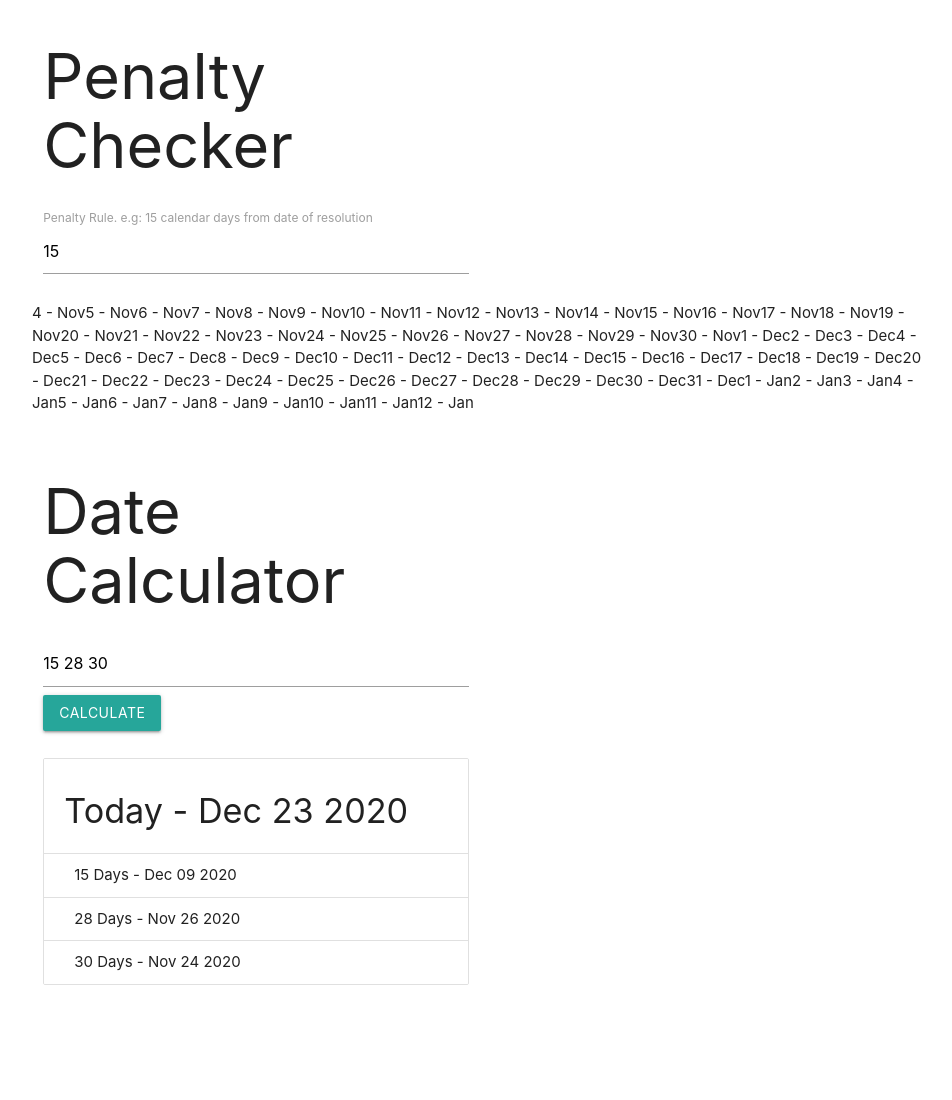
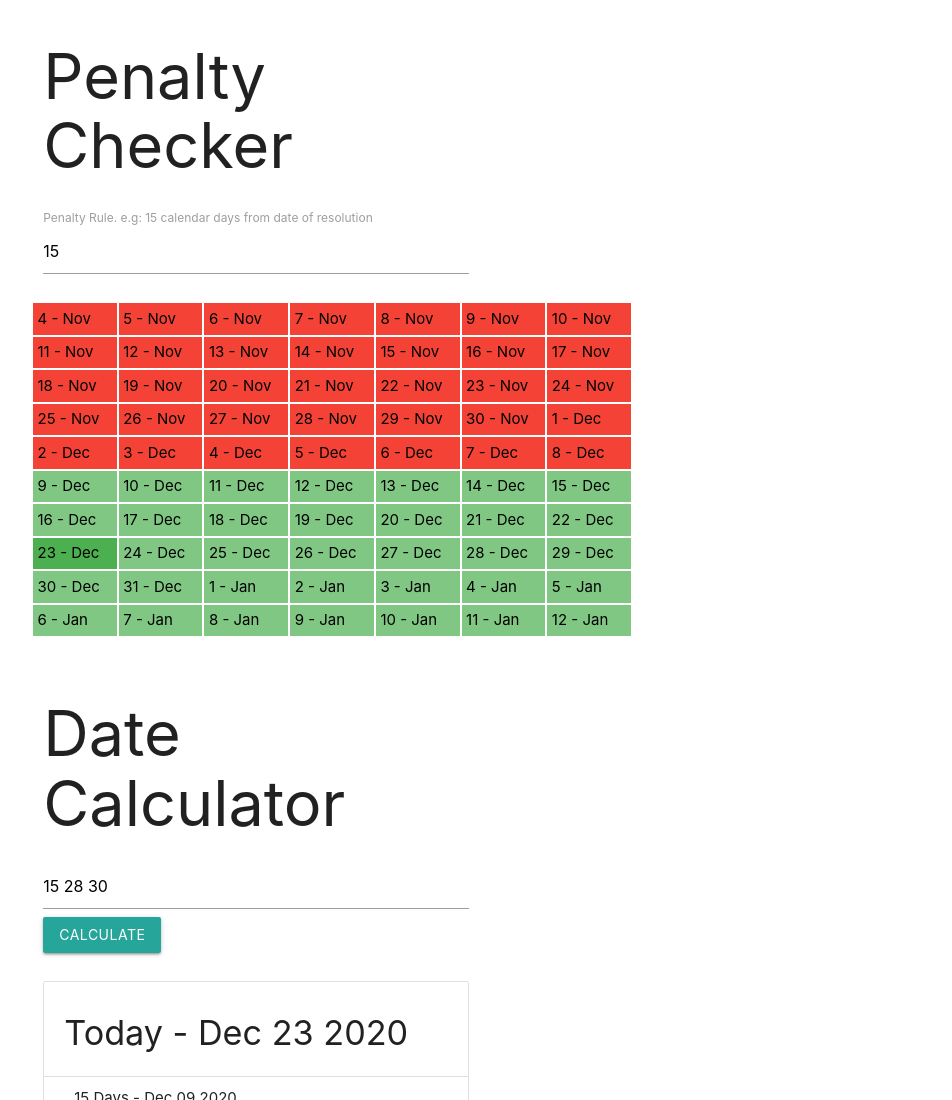
Before and after one commit to OmarIbrahimDymk/Date-Calculator, a website: page index.html in a window 1280 px wide. Shown: the top 1100 px of the page, without its empty margins (160-1112 px from the left). Before the commit the page ends 1020 px from the top, so only its background shows below. Drawn offline with nearby package versions, Linux system fonts and the light colour scheme; the site is published under a folder, as on GitHub Pages, so addresses that start at the root find nothing.

Commit message:
fix asset link

```diff
--- a/index.html
+++ b/index.html
@@ -8,7 +8,7 @@
       rel="stylesheet"
       href="./vendor/materialize/css/materialize.min.css"
     />
-    <link rel="stylesheet" href="/assets/main.css" />
+    <link rel="stylesheet" href="./assets/main.css" />
 
     <title>Date Calculator</title>
   </head>
@@ -60,11 +60,9 @@
       </div>
     </div>
 
-    <!-- <script src="./vue.min.js"></script> -->
     <script src="./vendor/materialize/js/materialize.min.js"></script>
     <script src="./vendor/moment.min.js"></script>
-    <!-- <script src="./vendor/vue.min.js"></script> -->
-    <script src="https://cdn.jsdelivr.net/npm/vue@2/dist/vue.js"></script>
+    <script src="./vendor/vue.min.js"></script>
     <script src="./assets/main.js"></script>
   </body>
 </html>
```
